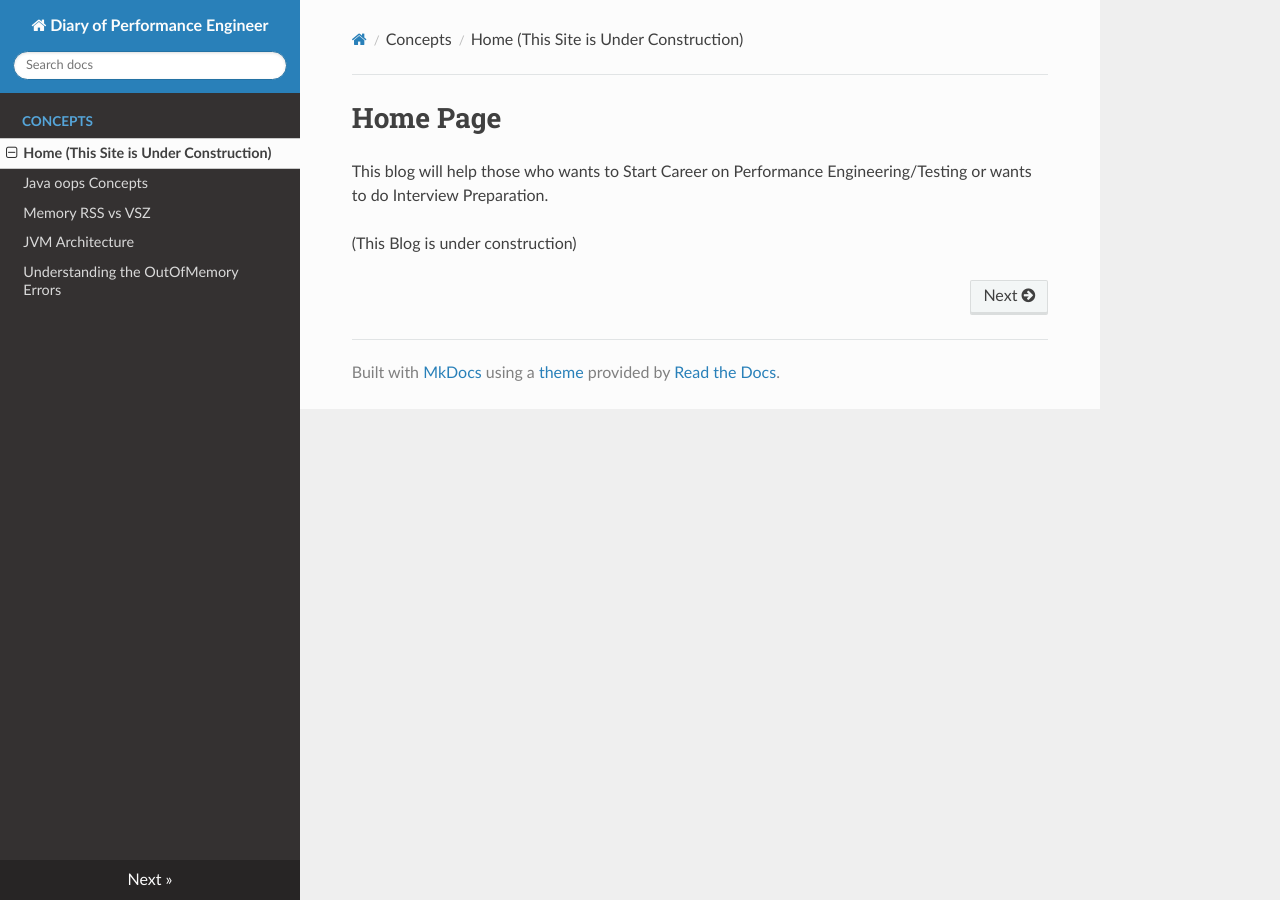
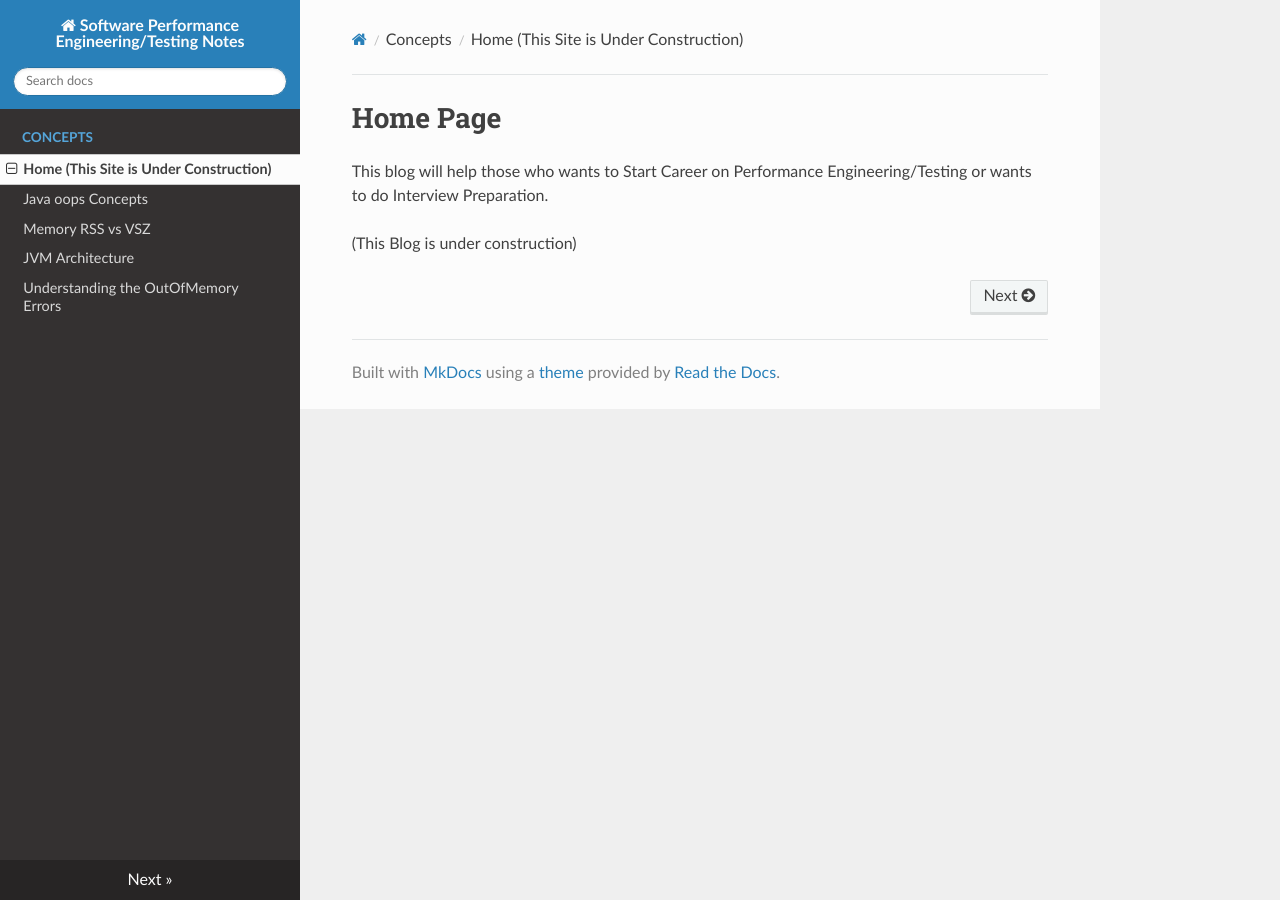
Before and after one commit to vabsagrawal/mkdocs, an MkDocs documentation site: the page built from docs/index.md, in a window 1280 px wide. Built offline with MkDocs 1.6.1, drawn with Linux system fonts in a browser that asks for light colours; nearby versions of some CDN libraries.

Commit message:
Changed Page Name

```diff
--- a/mkdocs.yml
+++ b/mkdocs.yml
@@ -1,4 +1,4 @@
-site_name: Diary of Performance Engineer
+site_name: Software Performance Engineering/Testing Notes
 theme: readthedocs
 nav:
     - Concepts:
```
